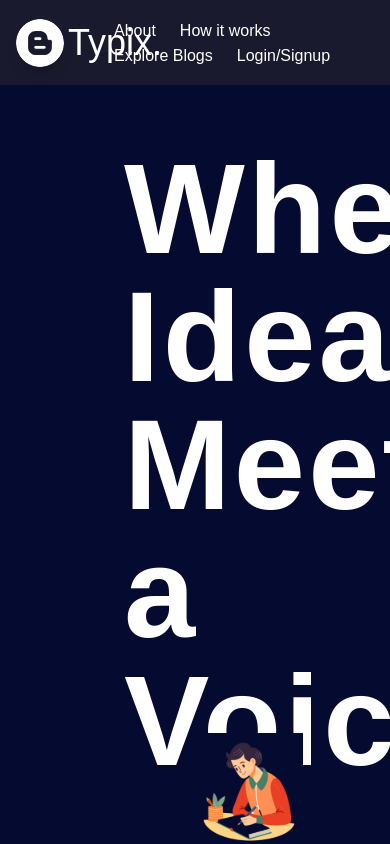
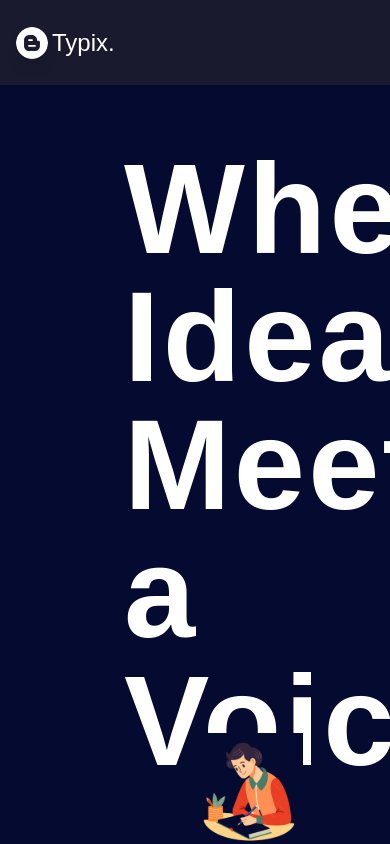
Before and after one commit to Taskinger/Typix-Frontend, a React (Vite) app: page / in a window 390 px wide. Shown: the top 844 px of the page. Built offline with nearby package versions, Linux system fonts and the light colour scheme; a web font is replaced by a local one.

Commit message:
feat(statsPage)

```diff
--- a/src/Components/Navbar/Navbar.jsx
+++ b/src/Components/Navbar/Navbar.jsx
@@ -9,8 +9,8 @@ const Navbar = () => {
     <>
       <div className="navbar flex justify-between items-center w-full bg-[#1A1A2E] h-[85px] p-4">
         <Icon
-          h1ClassName={'text-4xl font-medium font-jockey text-white'}
-          imgClassName={'w-12 h-12 rounded-full shadow-lg'}
+          h1ClassName={'text-2xl sm:text-4xl font-medium font-jockey text-white'}
+          imgClassName={'w-8 h-8 sm:w-12 sm:h-12 rounded-full shadow-lg'}
         />
         <Navigation />
       </div>
--- a/src/Components/Navigation/Navigation.jsx
+++ b/src/Components/Navigation/Navigation.jsx
@@ -5,7 +5,7 @@ const Navigation = () => {
   return (
     <div>
       <nav>
-        <ul>
+        <ul className='hidden sm:block'>
             {navLinks.map((nav) => (
                 <li key={nav.id} className="inline-block mr-6">
                     <a href={nav.link} className="text-white hover:text-gray-400 duration-500 font-jockey">
```
Also changed, not shown: src/assets/three-line.svg (added).
